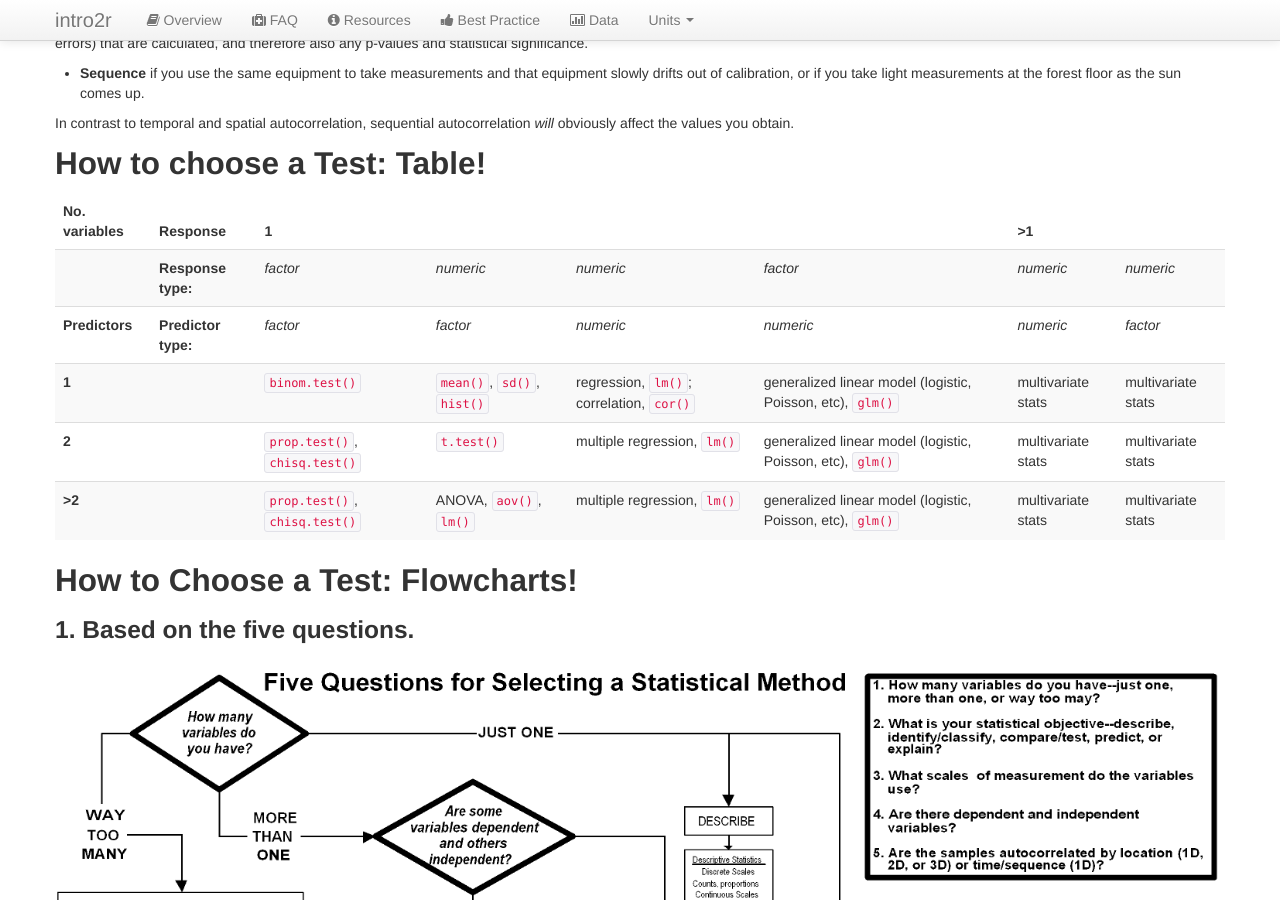
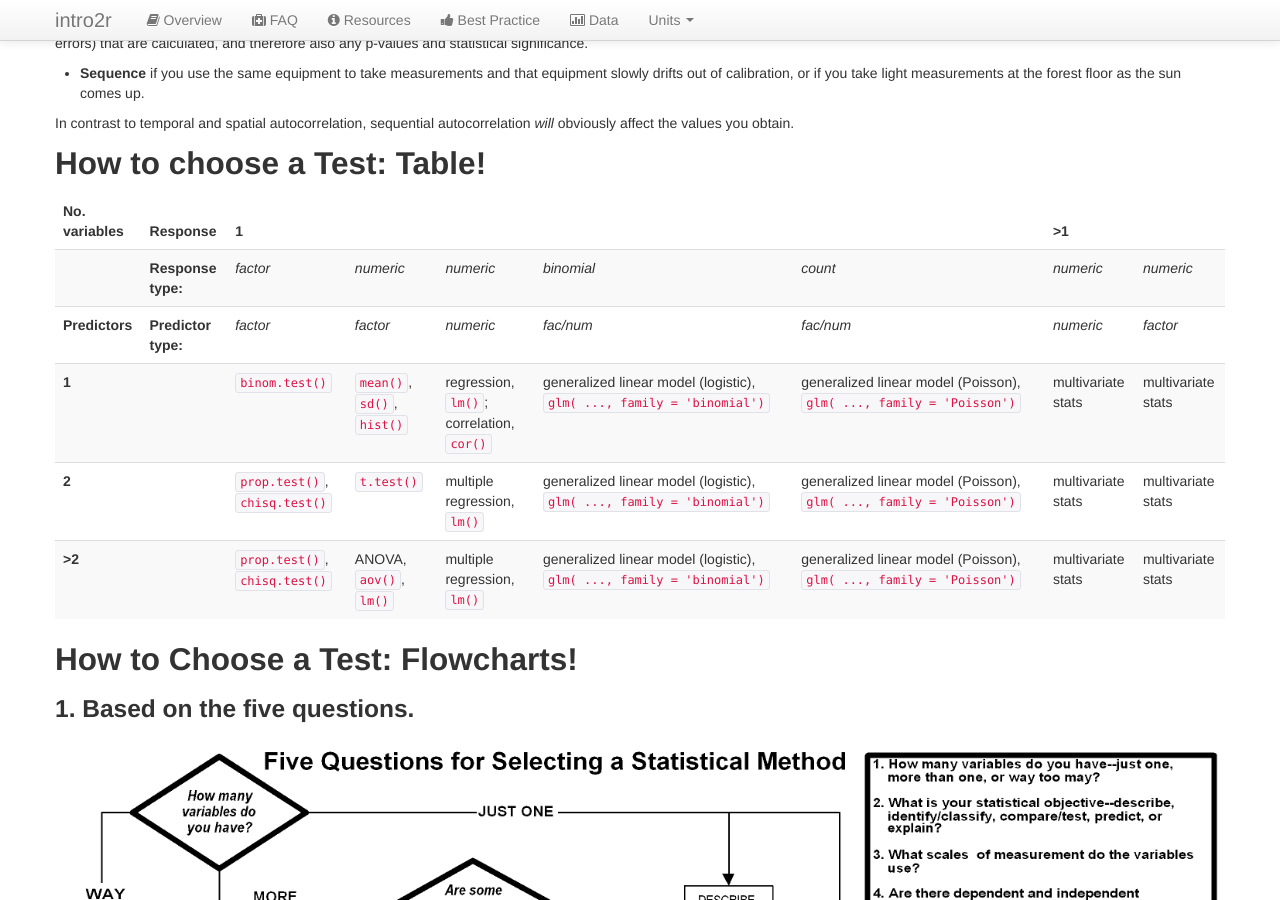
Before and after one commit to intro2r/intro2r, a Jekyll site: the page built from unit3/which-test.md, in a window 1280 px wide and 900 px high, scrolled down 1287 px. Built offline with Jekyll 4.4.1, drawn with Linux system fonts in a browser that asks for light colours; our own code applies the rules of GitHub Pages for plain Markdown files.

Commit message:
Update which-test.md

```diff
--- a/unit3/which-test.md
+++ b/unit3/which-test.md
@@ -80,13 +80,13 @@ In contrast to temporal and spatial autocorrelation, sequential autocorrelation
 
 ## How to choose a Test: Table!
 
-| No. variables | Response     | 1   |             |           |                      | >1          |               |
-|---------  |----------  |--------   |-----------  |---------  |-------------------   |-----------  |-------------  |
-|     | **Response type:**  | *factor*  | *numeric*      | *numeric*     | *factor*  | *numeric*   | *numeric*  |
-| **Predictors**     | **Predictor type:** | *factor*    | *factor*   | *numeric*  | *numeric*  | *numeric*   | *factor*    |
-| **1**             |                | `binom.test()` | `mean()`, `sd()`, `hist()`          | regression, `lm()`;  correlation, `cor()` | generalized linear model (logistic, Poisson, etc), `glm()` | multivariate stats | multivariate stats |
-| **2**             |                | `prop.test()`, `chisq.test()` | `t.test()`            | multiple regression, `lm()`             | generalized linear model (logistic, Poisson, etc), `glm()` | multivariate stats | multivariate stats |
-| **>2**            |                | `prop.test()`, `chisq.test()` | ANOVA,  `aov()`, `lm()` | multiple regression, `lm()`             | generalized linear model (logistic, Poisson, etc), `glm()` | multivariate stats | multivariate stats |
+| No. variables | Response     | 1   |             |           |           |           | >1          |               |
+|---------  |----------  |--------   |-----------  |---------  |------------------- |---   |-----------  |-------------  |
+|     | **Response type:**  | *factor*  | *numeric*      | *numeric*     | *binomial*  | *count* | *numeric*   | *numeric*  |
+| **Predictors**     | **Predictor type:** | *factor*    | *factor*   | *numeric*  | *fac/num* | *fac/num* | *numeric*   | *factor*    |
+| **1**             |                | `binom.test()` | `mean()`, `sd()`, `hist()`          | regression, `lm()`;  correlation, `cor()` | generalized linear model (logistic), `glm( ..., family = 'binomial')` | generalized linear model (Poisson), `glm( ..., family = 'Poisson')` | multivariate stats | multivariate stats |
+| **2**             |                | `prop.test()`, `chisq.test()` | `t.test()`            | multiple regression, `lm()`             | generalized linear model (logistic), `glm( ..., family = 'binomial')` | generalized linear model (Poisson), `glm( ..., family = 'Poisson')` | multivariate stats | multivariate stats |
+| **>2**            |                | `prop.test()`, `chisq.test()` | ANOVA,  `aov()`, `lm()` | multiple regression, `lm()`             | generalized linear model (logistic), `glm( ..., family = 'binomial')` | generalized linear model (Poisson), `glm( ..., family = 'Poisson')` | multivariate stats | multivariate stats |
 {: .table table-bordered .table-striped}
 
 ## How to Choose a Test: Flowcharts!
```
